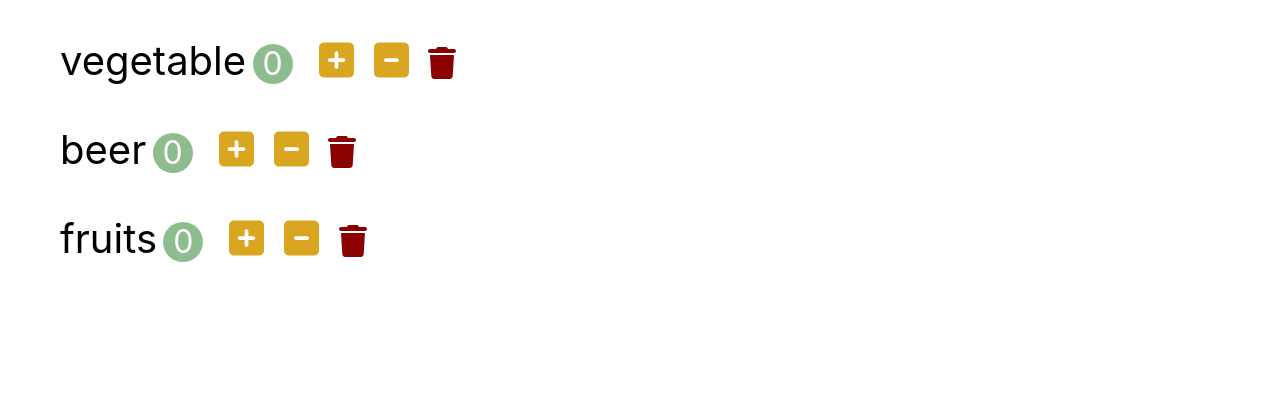
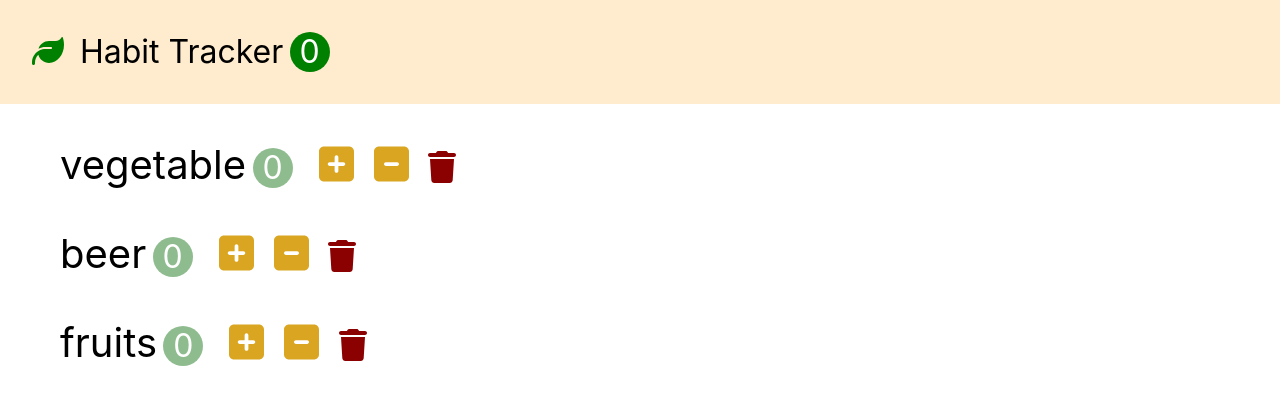
Before and after one commit to youmeSon/fridge-check, a React (Create React App) app: page / in a window 1280 px wide. Shown: the top 404 px of the page. Built offline with nearby package versions, Linux system fonts and the light colour scheme.

Commit message:
add nav and total count

```diff
--- a/src/app.jsx
+++ b/src/app.jsx
@@ -2,6 +2,7 @@
 import React, { Component } from 'react';
 import './app.css';
 import FridgeItems from './components/fridgeItems';
+import Navbar from './components/navbar';
 
 class App extends Component {
   state = {
@@ -34,7 +35,10 @@
 
   render() {
     return(
+      <>
+      <Navbar totalCount={this.state.fridgeItems.filter(item => item.count > 0).length}/>
       <FridgeItems fridgeItems={this.state.fridgeItems} onIncrement={this.handleIncrement} onDecrement={this.handleDecrement} onDelete={this.handleDelete}/>
+      </>
     );
   }
 
--- /dev/null
+++ b/src/components/navbar.jsx
@@ -0,0 +1,15 @@
+import React, { Component } from 'react';
+
+class Navbar extends Component {
+    render() {
+        return (
+            <nav className="navbar">
+                <i className="navbar-logo fas fa-leaf"></i>
+                <span>Habit Tracker</span>
+                <span className="navbar-count">{this.props.totalCount}</span>
+            </nav>
+        );
+    }
+}
+
+export default Navbar;
```
